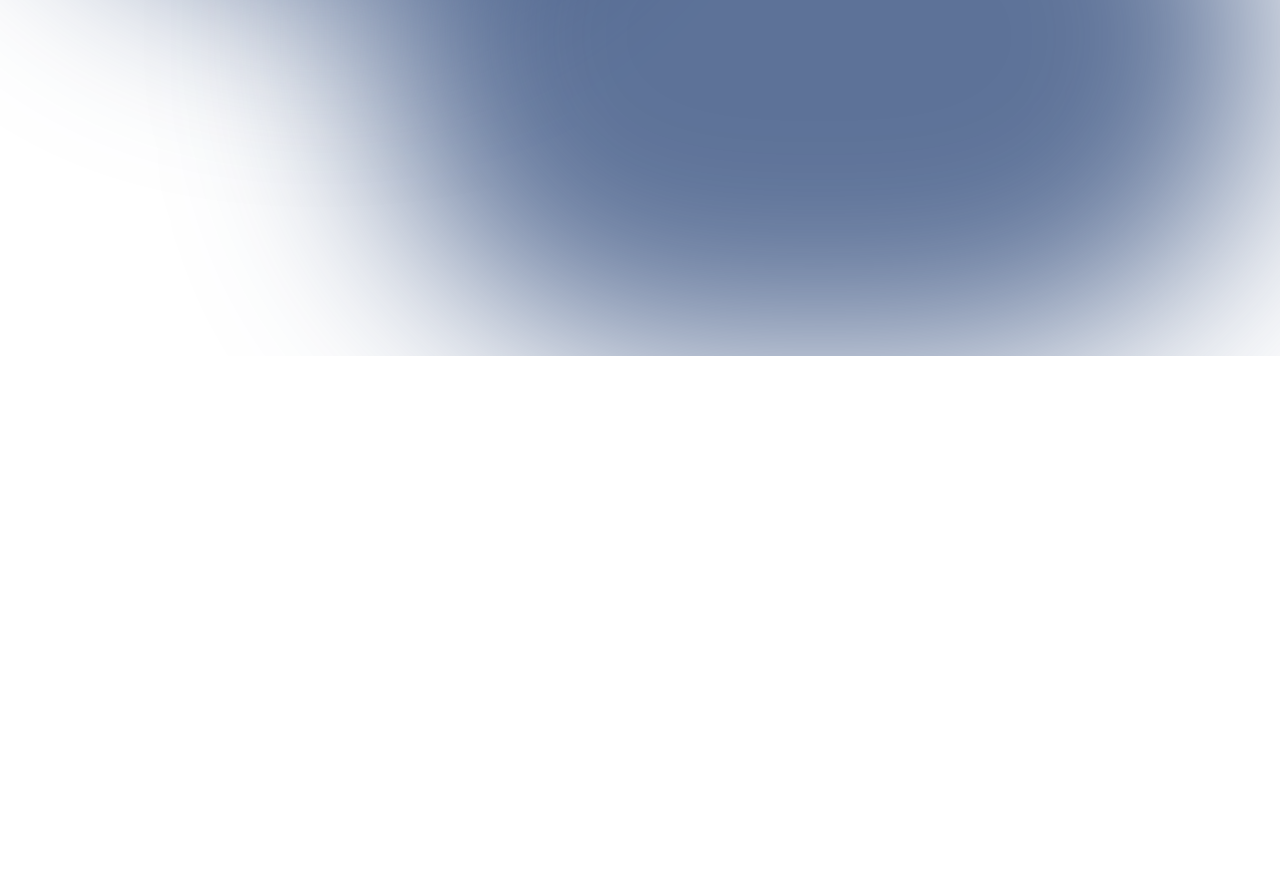
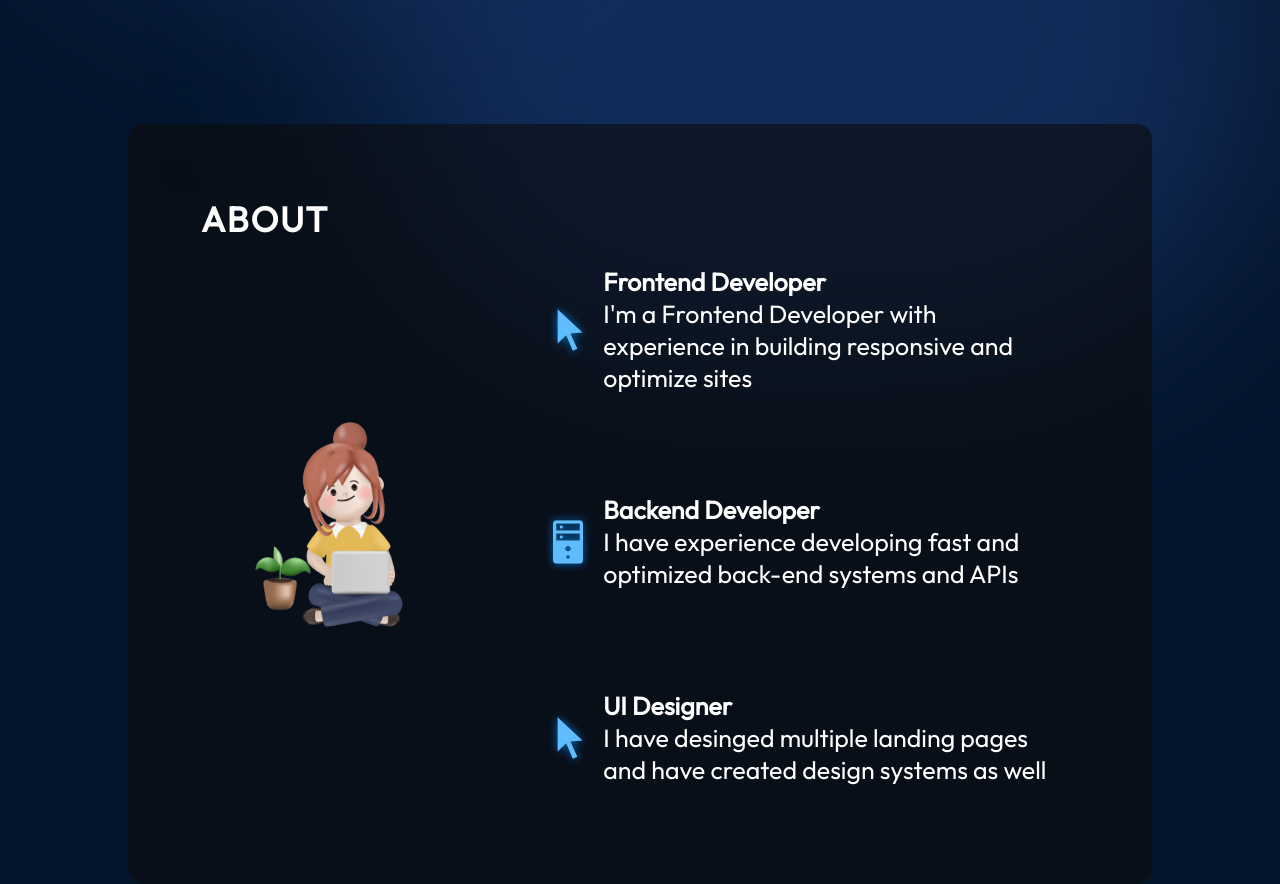
Before and after one commit to PhatBen234/react-portfolio, a React (Vite) app: page / in a window 1280 px wide. Shown: the part 680-1564 px from the top of the page. Before the commit the page ends 1036 px from the top, so only its background shows below. Built offline with nearby package versions, Linux system fonts and the light colour scheme.

Commit message:
add: about section

```diff
--- a/src/App.jsx
+++ b/src/App.jsx
@@ -1,12 +1,14 @@
 import styles from "./App.module.css";
 import { Hero } from "./components/Hero/Hero";
 import { Navbar } from "./components/Navbar/Navbar";
+import { About } from "./components/About/About";
 
 function App() {
   return (
     <div className={styles.App}>
       <Navbar />
       <Hero />
+      <About />
     </div>
   );
 }
--- /dev/null
+++ b/src/components/About/About.jsx
@@ -0,0 +1,41 @@
+import React from "react";
+import styles from "./About.module.css";
+import { getImageUrl } from "../../utils";
+
+export const About = () => {
+  return (
+    <section className={styles.container} id="about">
+      <h2 className={styles.title}>About</h2>
+      <div className={styles.content}>
+        <img
+          src={getImageUrl("about/aboutImage.png")}
+          alt="Me sitting with laptop"
+          className={styles.aboutImage}
+        />
+        <ul className={styles.aboutItems}>
+          <li className={styles.aboutItem}>
+            <img src={getImageUrl("about/cursorIcon.png")} alt="Cursor icon" />
+            <div className={styles.aboutItemText}>
+              <h3>Frontend Developer</h3>
+              <p>{`I'm a Frontend Developer with experience in building responsive and optimize sites`}</p>
+            </div>
+          </li>
+          <li className={styles.aboutItem}>
+            <img src={getImageUrl("about/serverIcon.png")} alt="Server icon" />
+            <div className={styles.aboutItemText}>
+              <h3>Backend Developer</h3>
+              <p>{`I have experience developing fast and optimized back-end systems and APIs`}</p>
+            </div>
+          </li>
+          <li className={styles.aboutItem}>
+            <img src={getImageUrl("about/cursorIcon.png")} alt="Cursor icon" />
+            <div className={styles.aboutItemText}>
+              <h3>UI Designer</h3>
+              <p>{`I have desinged multiple landing pages and have created design systems as well`}</p>
+            </div>
+          </li>
+        </ul>
+      </div>
+    </section>
+  );
+};
--- /dev/null
+++ b/src/components/About/About.module.css
@@ -0,0 +1,92 @@
+@import "../../vars.css";
+
+.container {
+  position: relative;
+  background-color: rgba(12, 12, 12, 0.6);
+  border-radius: 15px;
+  padding: 73px;
+  margin-top: 129px;
+  z-index: 1;
+  margin-left: 10%;
+  margin-right: 10%;
+}
+
+.title {
+  color: var(--color-text);
+  font-size: 35px;
+  font-weight: 700;
+  letter-spacing: 1.75px;
+  text-transform: uppercase;
+}
+
+.content {
+  display: flex;
+  flex-direction: row;
+  align-items: center;
+}
+
+.aboutImage {
+  width: 35%;
+}
+
+.aboutItems {
+  color: var(--color-text);
+  display: flex;
+  flex-direction: column;
+  gap: 50px;
+}
+
+.aboutItem {
+  display: flex;
+  flex-direction: row;
+  align-items: center;
+  border-radius: 20px;
+  list-style: none;
+  padding: 25px;
+  background-image: linear-gradient(
+    90deg,
+    rgba(165, 215, 232, 0.42) 0%,
+    rgba(255, 255, 255, 0) 100%
+  );
+  background-size: 0 100%;
+  background-repeat: no-repeat;
+  transition: 0.4s;
+}
+
+.aboutItem:hover {
+  background-size: 100% 100%;
+}
+
+.aboutItem h3 {
+  font-size: 25px;
+  font-weight: 600;
+}
+
+.aboutItem p {
+  font-size: 25px;
+}
+
+@media screen and (max-width: 830px) {
+  .container {
+    background-color: transparent;
+    padding-left: 0;
+    padding-right: 0;
+  }
+
+  .content {
+    flex-direction: column;
+  }
+
+  .aboutImage {
+    display: none;
+  }
+
+  .aboutItems {
+    margin-top: 29px;
+  }
+
+  .aboutItem {
+    padding-left: 0;
+    padding-right: 0;
+  }
+}
```
